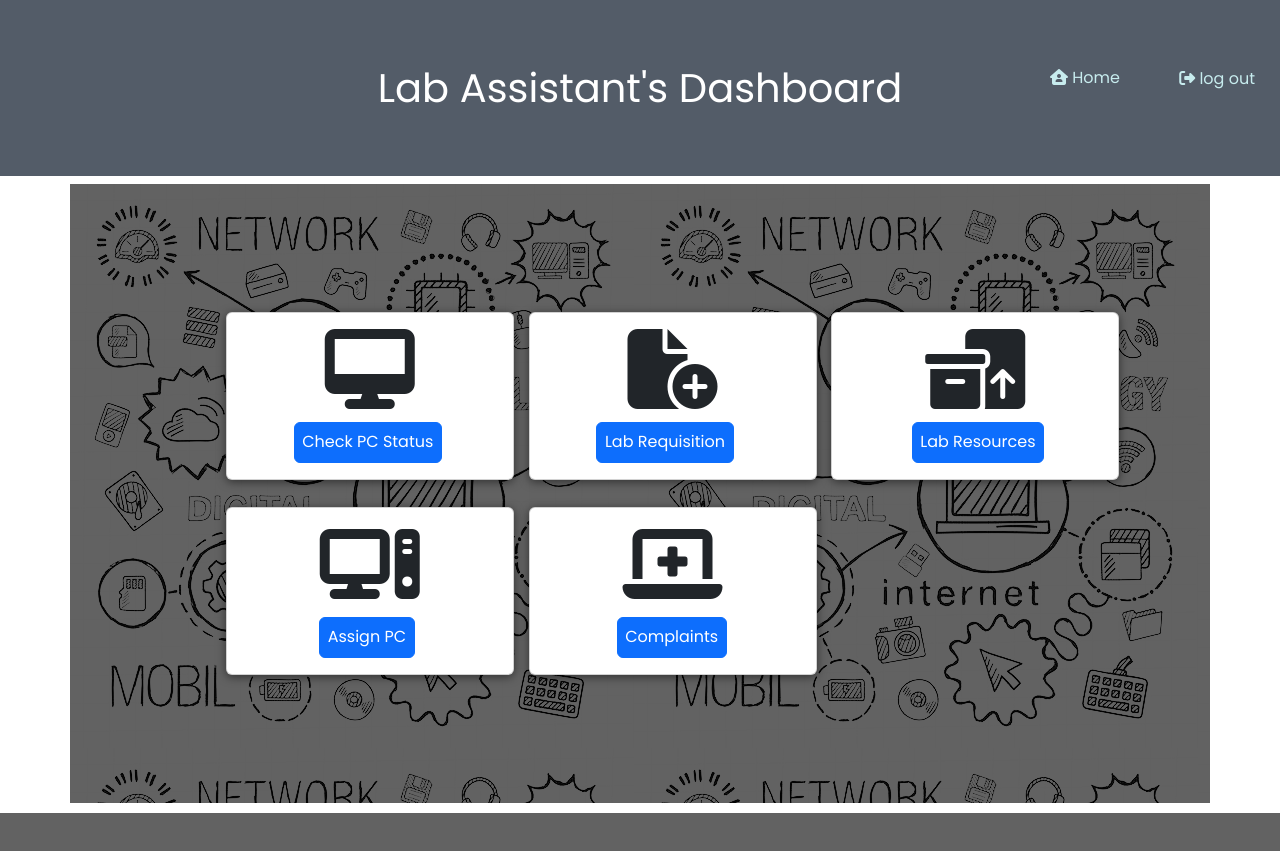
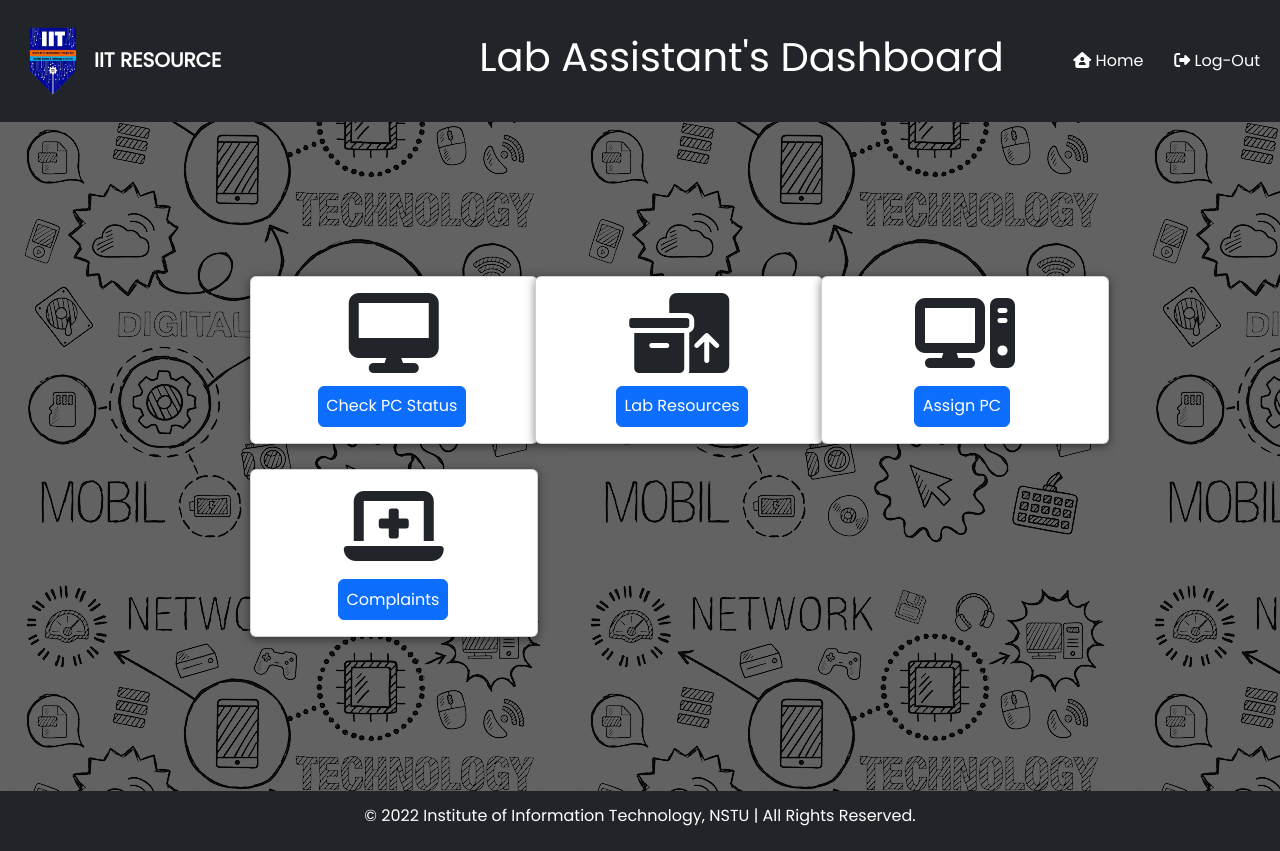
Before and after one commit to NaimurRahman-11/IITResourceManagement-3.0, a PHP site: page /LabAssistantPage.html in a window 1280 px wide. Before the commit the page ends 813 px from the top, so only its background shows below. Run offline with PHP 8.4, Linux system fonts and the light colour scheme; some libraries are stand-ins or nearby versions.

Commit message:
added header and footer

```diff
--- a/LabAssistantPage.css
+++ b/LabAssistantPage.css
@@ -9,23 +9,24 @@
 
 
 h1{
-    text-align: center;
-    padding: 5%;
+    margin-left: 16%;
+    padding: 2%;
     color: #ffff;
 }
 
 body{
-    padding-bottom: 10px;
-}
-
-.header{
-    background-color: #535c68;
+    margin: 0px;
+    padding: 0px;
+    display: flex;
+    flex-direction: column;
+    height: 100vh;
+    background-image: url('./img/doodle.png');
 }
 
 
+
 .container{
-    padding: 10%;
-    background-image: url('./img/doodle.png');
+    padding: 12%;
 }
 
 .btn{
@@ -53,27 +54,7 @@ body{
     box-shadow: 0px 2px 10px rgba(0, 0, 0, 0.5);
 }
 
-.log-out{
-    float: right;
-    margin-top: -117px;
-    margin-right: 25px;
-    color: #c7ecee;
-}
 
-.log-out:hover{
-    color: #ffff;
-}
-
-.home{
-    float: right;
-    margin-top: -118px;
-    margin-right: 160px;
-    color: #c7ecee;
-}
-
-.home:hover{
-    color: #ffff;
-}
 #RequestItemButton{
     margin-left: 25%;
 }
@@ -86,14 +67,43 @@ body{
     margin-left: 28%;
 }
 
-#LabRequisitionButton{
-    margin-left: 20%;
-}
-
-#AssignPC{
-    margin-top: 3%;
-}
 
 #Complaints{
     margin-top: 3%;
 }
+
+
+.navbar-brand {
+    font-weight: bold;
+    color: #ffffff;
+    margin-left: 1rem;
+}
+
+.nav-link {
+    color: #ffffff;
+}
+
+.nav-link:hover {
+    color: #ffb606;
+}
+
+.navbar-toggler-icon {
+    background-color: #ffffff;
+}
+
+span{
+    pointer-events: none;
+}
+
+footer{
+    background-color: #212529;
+    color: #ffff;
+    padding: 1%;
+    /* position:absolute; */
+    bottom:0;
+    width:100%;
+    height:60px;   /* Height of the footer */
+    text-align: center;
+
+
+}
--- a/LabAssistantPage.html
+++ b/LabAssistantPage.html
@@ -20,11 +20,35 @@
 </head>
 <body>
 
-  <div class="header">
+  <!-- Navigation Bar Starts -->
+  <nav class="navbar navbar-expand-lg bg-dark">
+    <div class="container-fluid">
+      <a class="navbar-brand" href="LabAssistantPage.html"><img src="./img/logo.png" width="50px" alt="logo"><span class="navbar-brand mr-2">IIT RESOURCE</span></a>
+      <h1>Lab Assistant's Dashboard</h1>
+
+      <button class="navbar-toggler" type="button" data-bs-toggle="collapse" data-bs-target="#navbarNav" aria-controls="navbarNav" aria-expanded="false" aria-label="Toggle navigation">
+        <span class="navbar-toggler-icon"></span>
+      </button>
+      <div class="collapse navbar-collapse" id="navbarNav">
+        <ul class="navbar-nav ms-auto">
+          <li class="nav-item">
+            <a class="nav-link" aria-current="page" href="LabAssistantPage.html" style="margin-right: 15px;"><i class="fa-solid fa-house-user"></i> Home</a>
+          </li>
+          <li class="nav-item">
+            <a class="nav-link" href="logInPage.html"><i class="fa-solid fa-right-from-bracket"></i> Log-Out</a>
+          </li>
+
+        </ul>
+      </div>
+    </div>
+  </nav>
+<!-- Navigation Bar Ends -->
+
+  <!-- <div class="header">
     <h1>Lab Assistant's Dashboard</h1>
     <a href="LabAssistantPage.html"><p class="home"><i class="fa-solid fa-house-user"></i> Home</p> </a>
     <a href="logInPage.html"><p class="log-out"><i class="fa-solid fa-right-from-bracket"></i> log out</p> </a>
-  </div>
+  </div> -->
 
 
     <!-- Bootstrap Cards Starts From Here -->
@@ -40,16 +64,6 @@
         </div>
 
 
-        <div class="col-sm-4 py-3 py-sm-0" id="LabRequisition">
-          <div class="card box-shadow" style="width: 18rem;">
-            <div class="card-body">
-                <i class="fa-solid fa-file-circle-plus fa-5x center"></i>
-              <a href="#" class="btn btn-primary" data-bs-toggle="modal" data-bs-target="#exampleModal" id="LabRequisitionButton">Lab Requisition</a>
-            </div>
-          </div>
-        </div>
-
-
         <div class="col-sm-4 py-3 py-sm-0" id="LabResources">
             <div class="card box-shadow" style="width: 18rem;">
               <div class="card-body">
@@ -58,7 +72,6 @@
               </div>
             </div>
           </div>
-
 
 
 
@@ -87,67 +100,11 @@
     <!-- Bootstrap Cards Ends Here -->
 
 
-    <!-- Bootstrap Lab Requisition Modal Starts From Here -->
-
-    <form action="" method="post">
-
-      <div class="modal fade" id="exampleModal" tabindex="-1" aria-labelledby="exampleModalLabel" aria-hidden="true">
-        <div class="modal-dialog">
-          <div class="modal-content">
-            <div class="modal-header">
-              <h5 class="modal-title" id="exampleModalLabel">Place Your Requisition Here!</h5>
-              <button type="button" class="btn-close" data-bs-dismiss="modal" aria-label="Close"></button>
-            </div>
-            <div class="modal-body">
-
-                <div class="mb-3">
-                  <label for="lab-assistant-name" class="col-form-label">Lab Assistant Name:</label>
-                  <input type="text" class="form-control" id="studentId" name="StudentID">
-                </div>
-
-                <div class="mb-3">
-                  <label for="cars">Choose an Item:</label>
-
-                      <select name="items" id="items">
-                        <optgroup label="Electric Items">
-                        <option value="null" selected>Null</option>
-                        <option value="projector">Projector</option>
-                        <option value="multiplug">Multiplug</option>
-                        <option value="bulb">Bulb</option>
-                        <option value="AC">Air Conditioner</option>
-                      </optgroup>
-
-                      <optgroup label="Computer Items">
-                        <option value="monitor">Monitor</option>
-                        <option value="keyboard">Keyboard</option>
-                        <option value="mouse">Mouse</option>
-                        <option value="ups">UPS</option>
-                      </optgroup>
-                      </select>
-                </div>
-
-                <div class="mb-3">
-                  <label for="pcId" class="col-form-label">Item Quantity:</label>
-                  <input type="text" class="form-control" id="pcId" name="PCID">
-                </div>
-
-                <div class="mb-3">
-                  <label for="message-text" class="col-form-label">Reason For The Requisition:</label>
-                  <textarea class="form-control" id="messageText" name="description" placeholder="Describe within 300 words..."></textarea>
-                </div>
-
-            </div>
-            <div class="modal-footer">
-              <button type="button" class="btn btn-secondary" data-bs-dismiss="modal">Close</button>
-              <input type="submit" class="btn btn-primary" value="Submit" name="submit" id="submit">
-            </div>
-          </div>
-        </div>
-      </div>
-      </form>
-           <!-- Bootstrap Lab Requisition Modal Ends Here -->
-
 
 </body>
 
+<footer class="footer">
+  <p>© 2022 Institute of Information Technology, NSTU | All Rights Reserved.</p>
+</footer>
+
 </html>
```
Also changed, not shown: DirectorPage.css (+45 -30 lines), DirectorPage.html (+30 -2 lines), OfficeAssistantPage.css (+45 -29 lines), OfficeAssistantPage.html (+30 -2 lines), StudentPage.html (+4 -4 lines), TeacherPage.css (+45 -30 lines), TeacherPage.html (+29 -3 lines).
